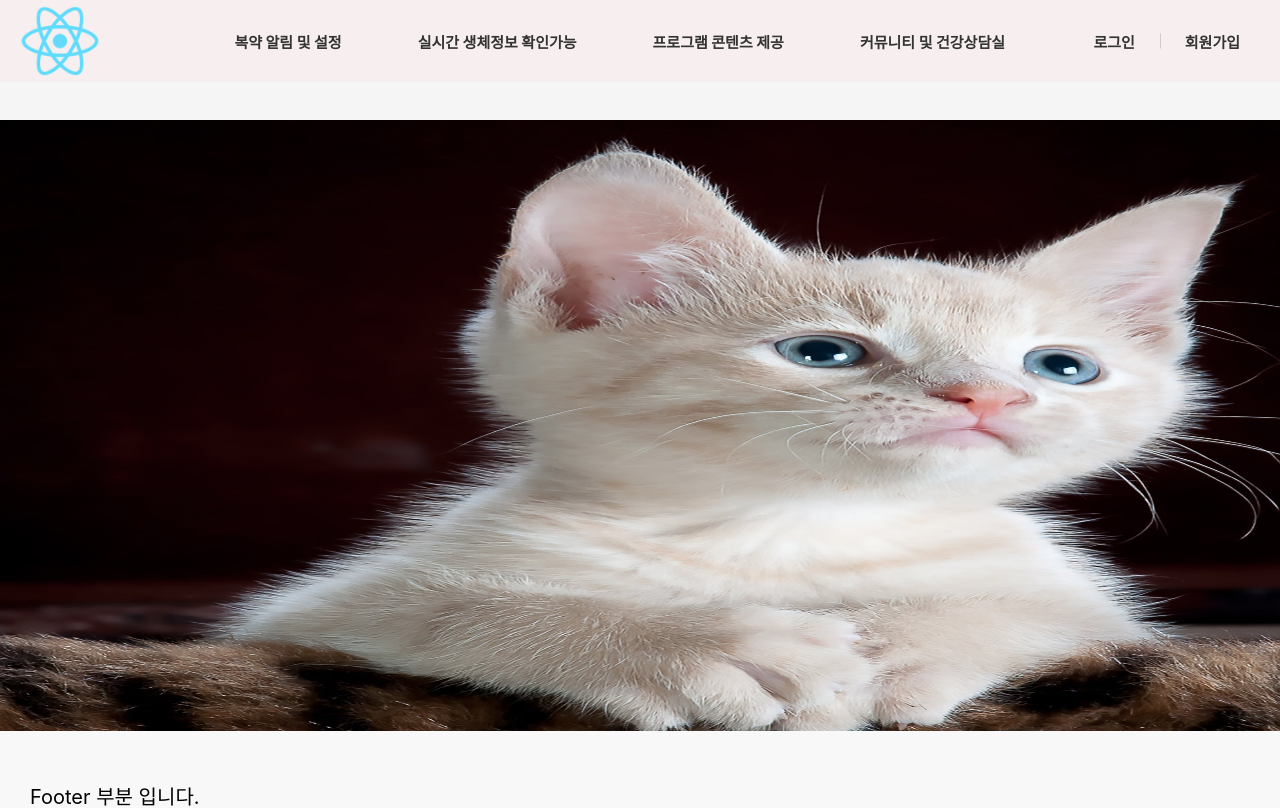
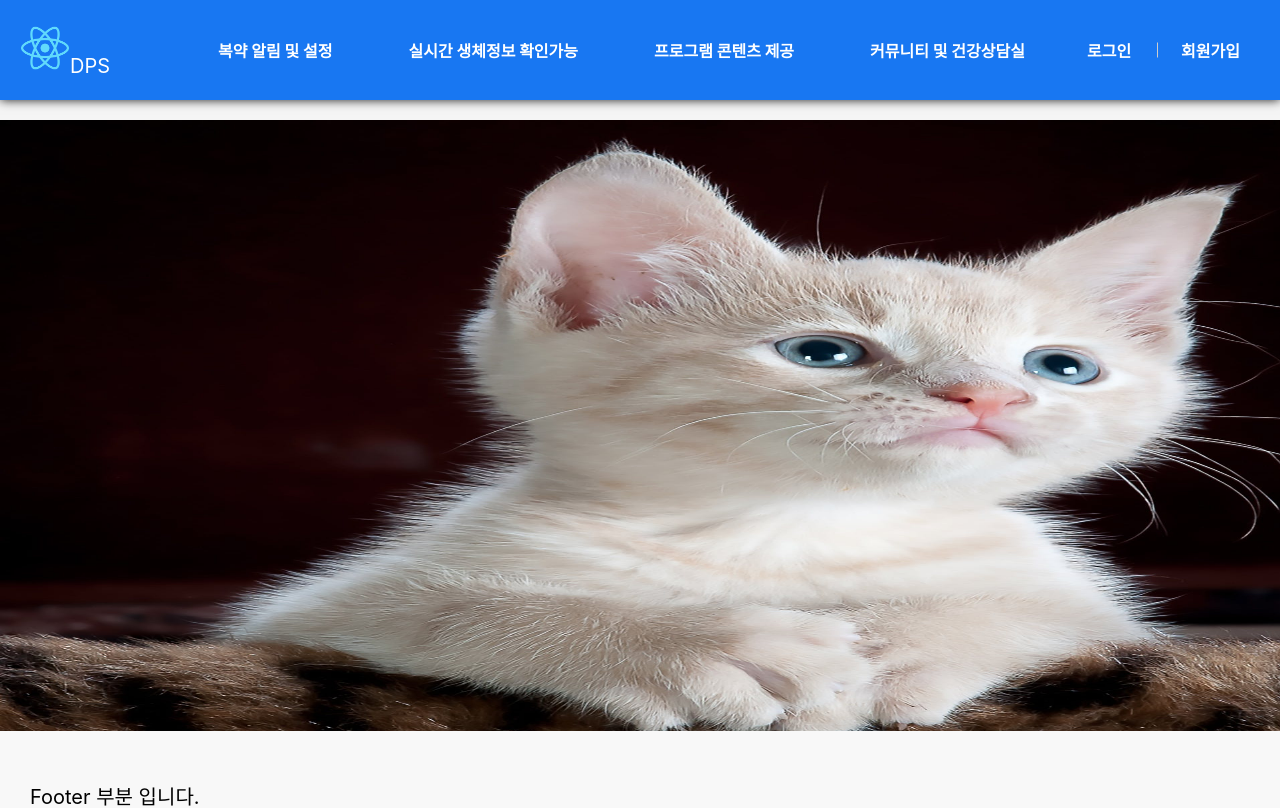
Before and after one commit to hshy1839/aginginplace-web, a React (Create React App) app: page / in a window 1280 px wide. Shown: the top 808 px of the page. Built offline with nearby package versions, Linux system fonts and the light colour scheme.

Commit message:
header 수정

```diff
--- a/src/component/Header.js
+++ b/src/component/Header.js
@@ -8,6 +8,7 @@ const Header = () => {
       <div className="logo">
         <Link to="/main">
           <img src="/images/logo192.png" alt="Your Logo" />
+        <span>DPS</span>
         </Link>
       </div>
       <nav className="nav-container">
--- a/src/css/Header.css
+++ b/src/css/Header.css
@@ -21,8 +21,10 @@ html {
   justify-content: space-between;
   align-items: center;
   padding: 1px 20px; /* 수정된 부분: 20x가 아니라 20px로 수정 */
-  background-color: rgb(247, 239, 239);
+  background-color:#1877F2;
+  box-shadow: 0 0 10px rgba(0, 0, 0, 0.9);
   width: 100%;
+  height: 100px;
   box-sizing: border-box;
   z-index: 1000;
 }
@@ -48,13 +50,19 @@ nav li {
   padding-left: 30px;
   font-size: 15px;
 }
-
 .logo {
-  font-size: 0;
+  display: flex;
+  flex-direction: column;
+  justify-content: center;
+  align-items: center;
+}
+.logo span{
+  color: white;
+  font-size: 20px;
 }
 
 .logo img {
-  width: 80px;
+  width: 50px;
   height: auto;
 }
 
@@ -88,9 +96,9 @@ nav li {
 
 
 .auth-buttons button {
-  background-color: rgb(247, 239, 239);
+  background-color: transparent;
   border-radius: 20px;
-  font-size: 15px;
+  font-size: 12px;
 }
 
 .dropdown-overlay {
@@ -110,3 +118,12 @@ nav li {
   border: 1px solid #ccc;
   z-index: 3;
 }
+
+a {
+  color: white;
+  font-size: 16px;
+}
+
+a:hover {
+  color:lightgray;
+}
--- a/src/css/Main.css
+++ b/src/css/Main.css
@@ -1,4 +1,6 @@
-
+body {
+  background-color: whitesmoke;
+}
 .section {
     position: relative;
     text-align: center;
```
